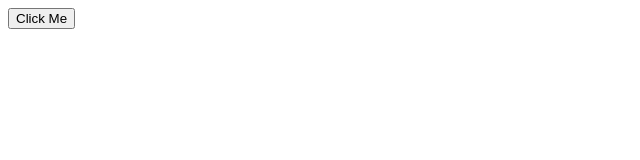
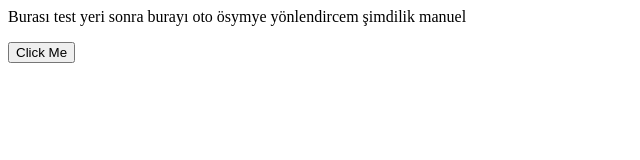
Before and after one commit to Poleynn/poleynn.github.io, a plain HTML site: page index.html in a window 1280 px wide. Shown: the whole page, without its empty margins (0-640 px from the left). Drawn offline with Linux system fonts and the light colour scheme.

Commit message:
Update index.html

```diff
--- a/index.html
+++ b/index.html
@@ -18,6 +18,7 @@
         </script>
     </head>
     <body>
+        <p6>Burası test yeri sonra burayı oto ösymye yönlendircem şimdilik manuel</p>
         <iframe id="rick" src="https://www.youtube.com/embed/dQw4w9WgXcQ" frameborder="0" allow="accelerometer; autoplay; clipboard-write; encrypted-media; gyroscope; picture-in-picture" allowfullscreen></iframe>
         <button onclick="playRick();">Click Me</button>
     </body>
```
